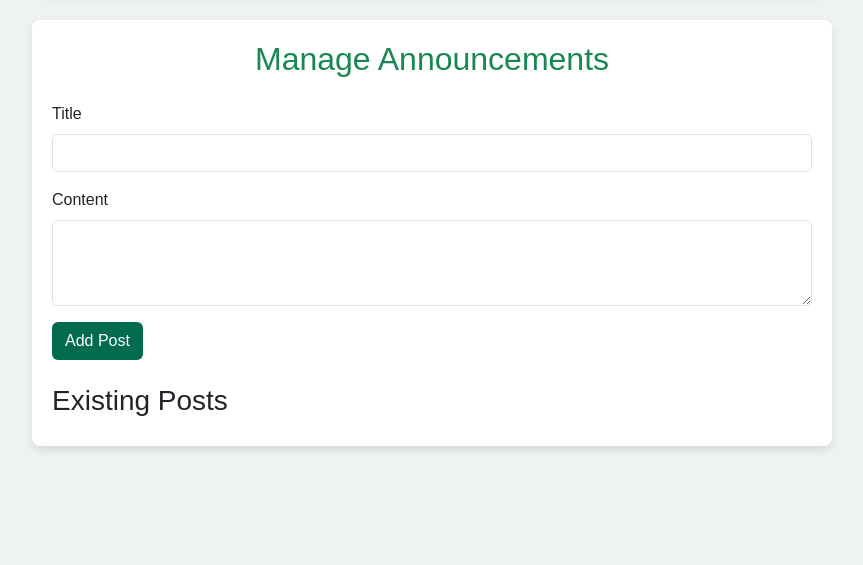
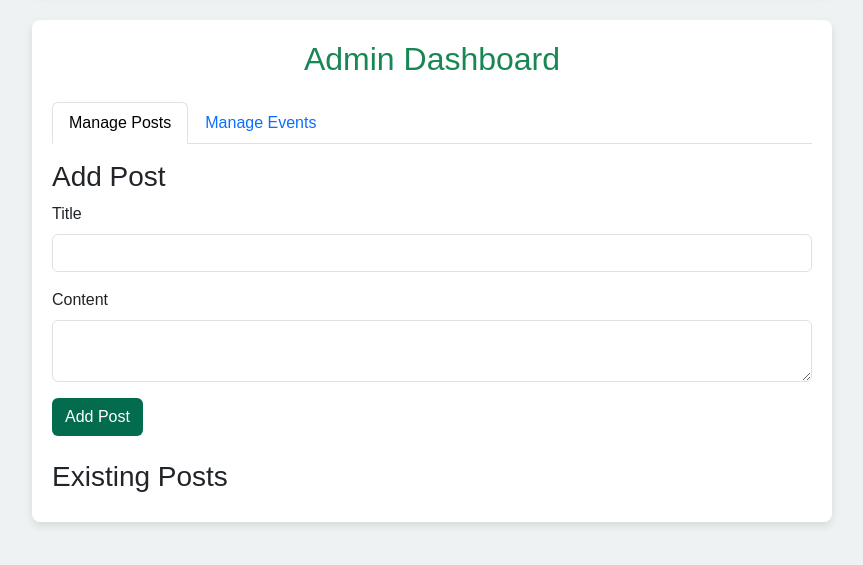
Before and after one commit to narogongaliman/flask, a Flask app: page /admin in a window 1280 px wide. Shown: the part 116-681 px from the top of the page, without its empty margins (208-1071 px from the left). Run offline with Flask 3, Linux system fonts and the light colour scheme; some libraries are stand-ins or nearby versions.

Commit message:
add events

```diff
--- a/app.py
+++ b/app.py
@@ -1,9 +1,14 @@
 from flask import Flask
 from flask_sqlalchemy import SQLAlchemy
+from flask_ckeditor import CKEditor
 
 app = Flask(__name__)
 app.config['SQLALCHEMY_DATABASE_URI'] = 'sqlite:///mosque.db'
 app.config['SQLALCHEMY_TRACK_MODIFICATIONS'] = False
+app.config['CKEDITOR_SERVE_LOCAL'] = True
+app.config['CKEDITOR_HEIGHT'] = 300
+
+ckeditor = CKEditor(app)
 db = SQLAlchemy(app)
 
 from routes import *
--- a/models.py
+++ b/models.py
@@ -4,3 +4,8 @@
     id = db.Column(db.Integer, primary_key=True)
     title = db.Column(db.String(200), nullable=False)
     content = db.Column(db.Text, nullable=False)
+class Event(db.Model):
+    id = db.Column(db.Integer, primary_key=True)
+    title = db.Column(db.String(200), nullable=False)
+    date = db.Column(db.String(50), nullable=False)
+    description = db.Column(db.Text, nullable=False)
--- a/requirements.txt
+++ b/requirements.txt
@@ -1,2 +1,3 @@
 flask
 flask_sqlalchemy
+flask-ckeditor
--- a/routes.py
+++ b/routes.py
@@ -1,23 +1,43 @@
-from flask import render_template, request, redirect, url_for
+from flask import render_template, request, redirect, url_for, jsonify
 from app import app, db
-from models import Post
+from models import Post, Event
 
 @app.route('/')
 def index():
     posts = Post.query.all()
-    return render_template('index.html', posts=posts)
+    events = Event.query.all()
+    return render_template('index.html', posts=posts, events=events)
 
-@app.route('/admin', methods=['GET', 'POST'])
+@app.route('/api/events')
+def get_events():
+    events = Event.query.all()
+    events_list = [{"title": e.title, "start": e.date, "description": e.description} for e in events]
+    return jsonify(events_list)
+
+@app.route('/admin', methods=['GET'])
 def admin():
-    if request.method == 'POST':
-        title = request.form['title']
-        content = request.form['content']
-        new_post = Post(title=title, content=content)
-        db.session.add(new_post)
-        db.session.commit()
-        return redirect(url_for('admin'))
     posts = Post.query.all()
-    return render_template('admin.html', posts=posts)
+    events = Event.query.all()
+    return render_template('admin.html', posts=posts, events=events)
+
+@app.route('/admin/posts', methods=['POST'])
+def add_post():
+    title = request.form['title']
+    content = request.form['content']
+    new_post = Post(title=title, content=content)
+    db.session.add(new_post)
+    db.session.commit()
+    return redirect(url_for('admin'))
+
+@app.route('/admin/events', methods=['POST'])
+def add_event():
+    title = request.form['title']
+    date = request.form['date']
+    description = request.form['description']
+    new_event = Event(title=title, date=date, description=description)
+    db.session.add(new_event)
+    db.session.commit()
+    return redirect(url_for('admin'))
 
 @app.route('/delete/<int:id>')
 def delete(id):
@@ -25,3 +45,10 @@
     db.session.delete(post)
     db.session.commit()
     return redirect(url_for('admin'))
+
+@app.route('/delete_event/<int:id>')
+def delete_event(id):
+    event = Event.query.get_or_404(id)
+    db.session.delete(event)
+    db.session.commit()
+    return redirect(url_for('admin'))
--- a/templates/admin.html
+++ b/templates/admin.html
@@ -34,7 +34,9 @@
             background-color: #03543b;
         }
     </style>
-    <script src='https://cdn.ckeditor.com/4.16.2/standard/ckeditor.js'></script>
+    <!-- Add CKEditor script in the <head> -->
+    {{ ckeditor.load() }}
+    {{ ckeditor.config(name='content') }}
 </head>
 <body>
 
@@ -45,17 +47,29 @@
 </nav>
 
 <div class="container">
-    <h2 class="text-center text-success mb-4">Manage Announcements</h2>
+    <h2 class="text-center text-success mb-4">Admin Dashboard</h2>
 
-    <form method="POST">
+    <ul class="nav nav-tabs" id="adminTabs">
+        <li class="nav-item">
+            <a class="nav-link active" data-bs-toggle="tab" href="#posts">Manage Posts</a>
+        </li>
+        <li class="nav-item">
+            <a class="nav-link" data-bs-toggle="tab" href="#events">Manage Events</a>
+        </li>
+    </ul>
+
+    <div class="tab-content mt-3">
+        <!-- Posts Tab -->
+        <div class="tab-pane fade show active" id="posts">
+            <h3>Add Post</h3>
+            <form method="POST" action="{{ url_for('add_post') }}">
                 <div class="mb-3">
                     <label class="form-label">Title</label>
                     <input type="text" class="form-control" name="title" required>
                 </div>
                 <div class="mb-3">
                     <label class="form-label">Content</label>
-            <textarea class='form-control' name='content' id='editor' rows='3' required></textarea>
-            <!--–<textarea class="form-control" name="content" rows="4" required></textarea>–-->
+                    <textarea class="form-control" name="content" id="editor" required></textarea>
                 </div>
                 <button type="submit" class="btn btn-green">Add Post</button>
             </form>
@@ -73,8 +87,47 @@
                 {% endfor %}
             </ul>
         </div>
+
+        <!-- Events Tab -->
+        <div class="tab-pane fade" id="events">
+            <h3>Add Event</h3>
+            <form method="POST" action="{{ url_for('add_event') }}">
+                <div class="mb-3">
+                    <label class="form-label">Title</label>
+                    <input type="text" class="form-control" name="title" required>
+                </div>
+                <div class="mb-3">
+                    <label class="form-label">Date</label>
+                    <input type="date" class="form-control" name="date" required>
+                </div>
+                <div class="mb-3">
+                    <label class="form-label">Description</label>
+                    <textarea class="form-control" name="description" id="editor2" required></textarea>
+                </div>
+                <button type="submit" class="btn btn-green">Add Event</button>
+            </form>
+
+            <h3 class="mt-4">Existing Events</h3>
+            <ul class="list-group">
+                {% for event in events %}
+                <li class="list-group-item d-flex justify-content-between align-items-center">
+                    <div>
+                        <strong>{{ event.title }} - {{ event.date }}</strong>
+                        <p class='card-text'>{{ event.description|safe }}</p>
+                    </div>
+                    <a href="{{ url_for('delete_event', id=event.id) }}" class="btn btn-danger btn-sm">Delete</a>
+                </li>
+                {% endfor %}
+            </ul>
+        </div>
+    </div>
+</div>
+
+<script src="https://cdn.jsdelivr.net/npm/bootstrap@5.3.0/dist/js/bootstrap.bundle.min.js"></script>
 <script>
-    CKEDITOR.replace('editor');
+    CKEDITOR.replace('editor');  // For Posts
+    CKEDITOR.replace('editor2'); // For Events
 </script>
+
 </body>
 </html>
```
Also changed, not shown: templates/index.html (+73 -25 lines). Lines whose indentation alone changed are shown as unchanged.
